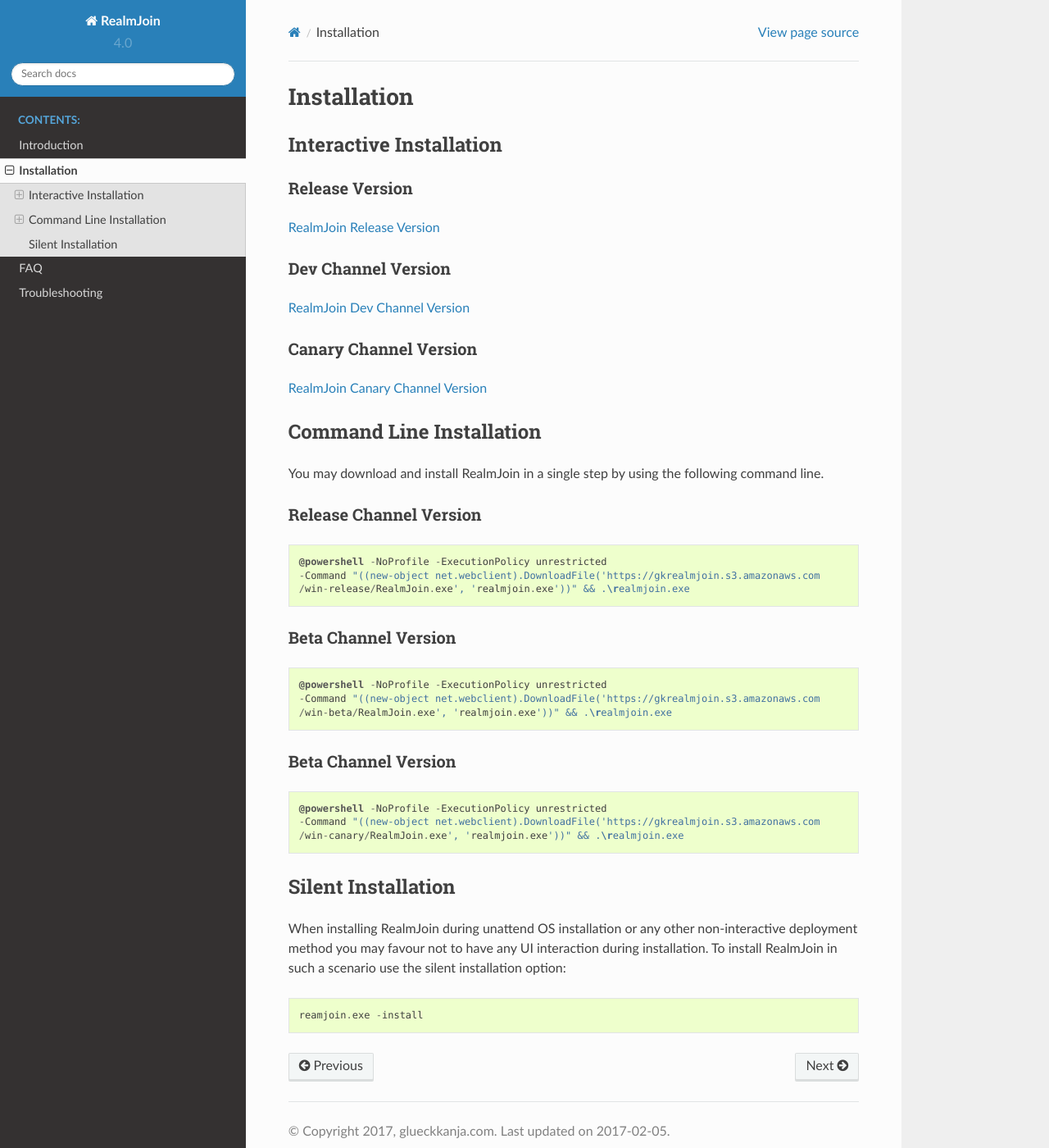
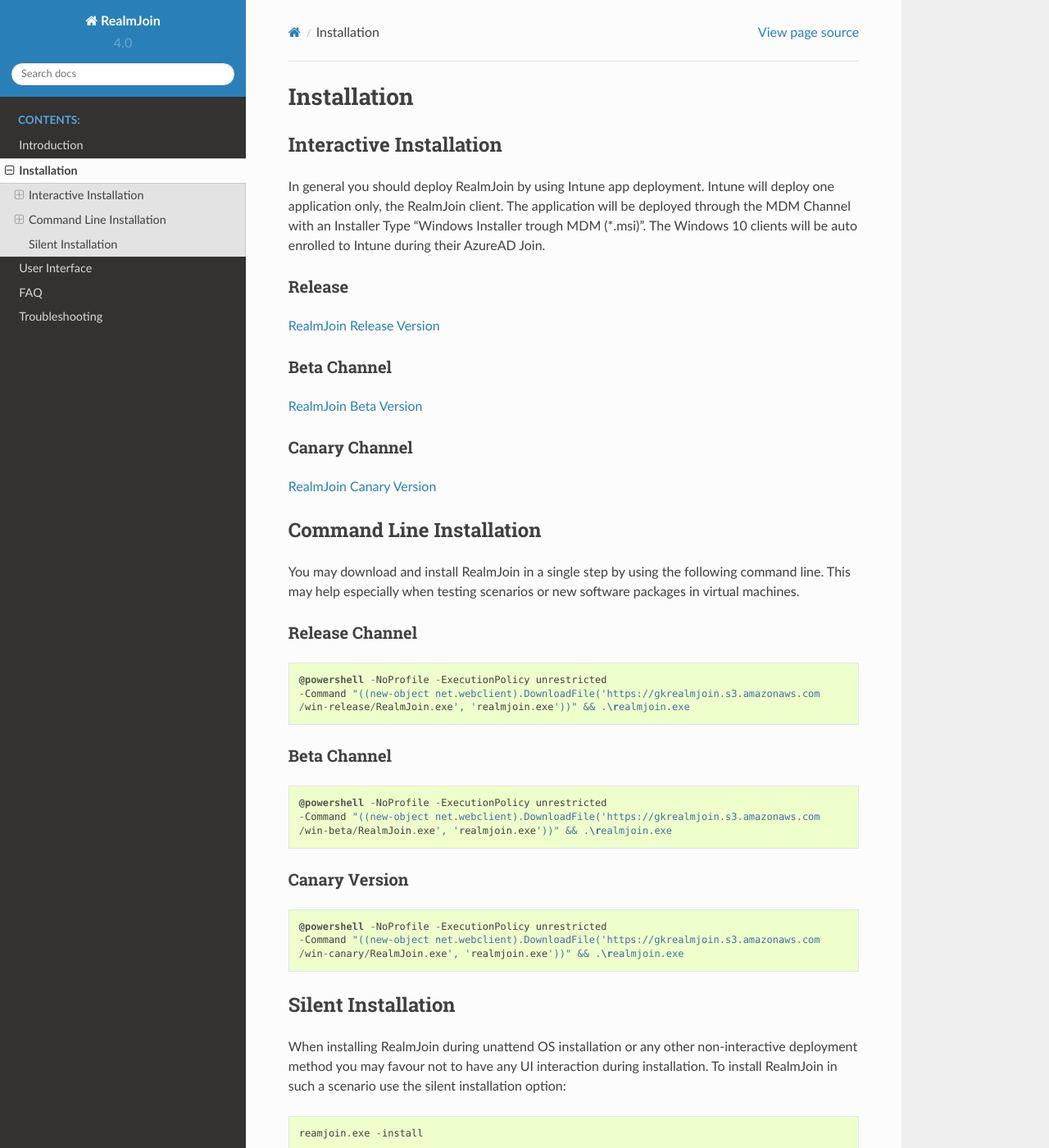
Before and after one commit to bb-froggy/realmjoin-docs, a Sphinx documentation site: the page built from docs/installation.md, in a window 1280 px wide and 1400 px high. Shown: the whole window at 82% size. Built offline with Sphinx 7.4.7 and the Read the Docs theme 2.0.0, drawn with Linux system fonts in a browser that asks for light colours.

Commit message:
minor update

````diff
--- a/docs/index.rst
+++ b/docs/index.rst
@@ -1,9 +1,9 @@
 RealmJoin v4
 ============
-Companion to `Microsoft Intune <https://www.microsoft.com/en-us/cloud-platform/microsoft-intune>`_. Securely connect to the cloud and manage large Windows 10 ecosystems with software and policies - without any o premise servers or requirements.
+Companion to `Microsoft Intune <https://www.microsoft.com/en-us/cloud-platform/microsoft-intune>`_. Securely connect to the cloud and manage large Windows 10 ecosystems with software and policies - without any on premise servers or other local requirements. Manage devices and users no matter if work happens in corporate headquarter or at `Starbucks <https://www.starbucks.com/>`_.
 
 To connect and configure your system, please install the client application available below and sign-in using your `Azure AD
-<https://azure.microsoft.com/en-us/services/active-directory/>`_. credentials.
+<https://azure.microsoft.com/en-us/services/active-directory/>`_ credentials.
 
 Additional Information at `www.glueckkanja.com`_.
 
--- a/docs/installation.md
+++ b/docs/installation.md
@@ -2,23 +2,25 @@
 
 ## Interactive Installation
 
-### Release Version
+In general you should deploy RealmJoin by using Intune app deployment. Intune will deploy one application only, the RealmJoin client. The application will be deployed through the MDM Channel with an Installer Type “Windows Installer trough MDM (*.msi)”. The Windows 10 clients will be auto enrolled to Intune during their AzureAD Join.
 
-[RealmJoin Release Version](https://gkrealmjoin.s3.amazonaws.com/win-release/RealmJoin.exe)
+### Release
 
-### Dev Channel Version
+[RealmJoin Release Version](https://gkrealmjoin.s3.amazonaws.com/win-release/RealmJoin.msi)
 
-[RealmJoin Dev Channel Version](https://gkrealmjoin.s3.amazonaws.com/win-beta/RealmJoin.exe)
+### Beta Channel
 
-### Canary Channel Version
+[RealmJoin Beta Version](https://gkrealmjoin.s3.amazonaws.com/win-beta/RealmJoin.msi)
 
-[RealmJoin Canary Channel Version](https://gkrealmjoin.s3.amazonaws.com/win-canary/RealmJoin.exe)
+### Canary Channel
+
+[RealmJoin Canary Version](https://gkrealmjoin.s3.amazonaws.com/win-canary/RealmJoin.msi)
 
 ## Command Line Installation
 
-You may download and install RealmJoin in a single step by using the following command line.
+You may download and install RealmJoin in a single step by using the following command line. This may help especially when testing scenarios or new software packages in virtual machines.
 
-### Release Channel Version
+### Release Channel
 
 ```
 @powershell -NoProfile -ExecutionPolicy unrestricted
@@ -26,7 +28,7 @@
 /win-release/RealmJoin.exe', 'realmjoin.exe'))" && .\realmjoin.exe
 ```
 
-### Beta Channel Version
+### Beta Channel
 
 ```
 @powershell -NoProfile -ExecutionPolicy unrestricted
@@ -34,7 +36,7 @@
 /win-beta/RealmJoin.exe', 'realmjoin.exe'))" && .\realmjoin.exe
 ```
 
-### Beta Channel Version
+### Canary Version
 
 ```
 @powershell -NoProfile -ExecutionPolicy unrestricted
````
Also changed, not shown: other parts of docs/index.rst (+1 -0 lines), docs/userinterface.md (added, +11 -0 lines), docs/media/rj-aad-auth.png (added), docs/media/rj-sec-check.png (added).
